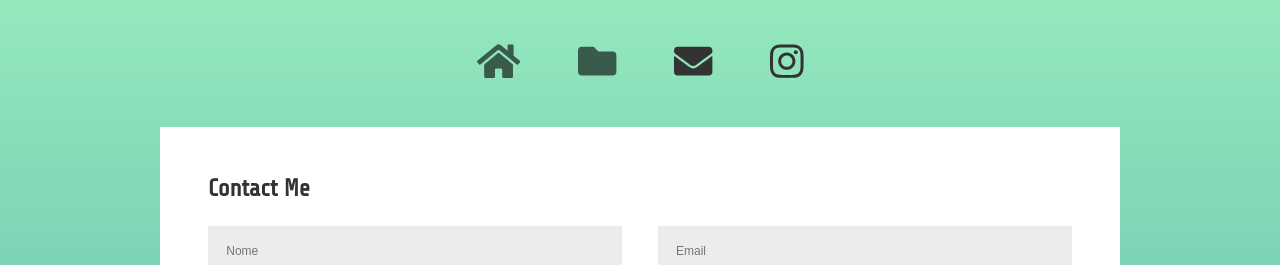
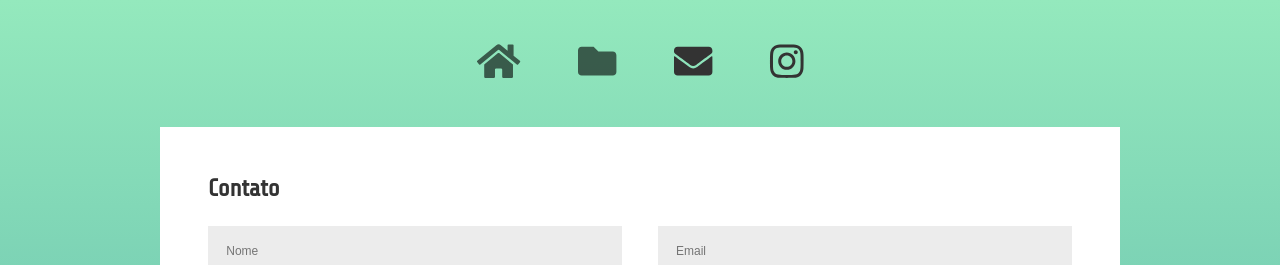
Before and after one commit to vorsakha/3d-criativa, a React (Create React App) app: page /contact in a window 1280 px wide. Shown: the top 265 px of the page. Built offline with nearby package versions, Linux system fonts and the light colour scheme.

Commit message:
contact page title

```diff
--- a/src/components/Contact.js
+++ b/src/components/Contact.js
@@ -20,7 +20,7 @@ export default function Contact() {
         >{props => (
             <div style={props}>
                 <div className="container">
-                    <h3>Contact Me</h3><br />
+                    <h3>Contato</h3><br />
                     <form name="contact" id="form" method="POST" data-netlify="true" action="">
                         <input placeholder="Nome" type="text" id="fname" name="name" /><br />
 
```
